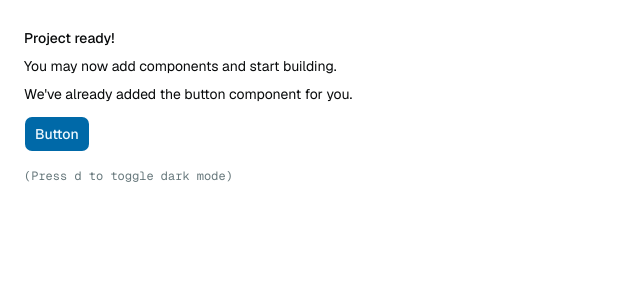
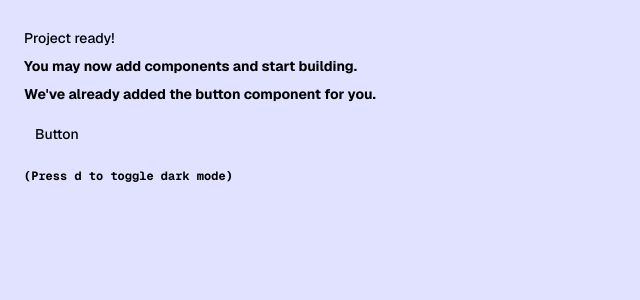
Before and after one commit to Samarinara/thenexlook, a Next.js app: page / in a window 1280 px wide. Shown: the top 300 px of the page, without its empty margins (0-640 px from the left). Built offline with nearby package versions, Linux system fonts and the light colour scheme.

Commit message:
added neobrutalist styling

```diff
--- a/app/globals.css
+++ b/app/globals.css
@@ -1,129 +1,79 @@
 @import "tailwindcss";
 @import "tw-animate-css";
-@import "shadcn/tailwind.css";
 
 @custom-variant dark (&:is(.dark *));
 
-@theme inline {
-    --font-heading: var(--font-sans);
-    --font-sans: var(--font-sans);
-    --color-sidebar-ring: var(--sidebar-ring);
-    --color-sidebar-border: var(--sidebar-border);
-    --color-sidebar-accent-foreground: var(--sidebar-accent-foreground);
-    --color-sidebar-accent: var(--sidebar-accent);
-    --color-sidebar-primary-foreground: var(--sidebar-primary-foreground);
-    --color-sidebar-primary: var(--sidebar-primary);
-    --color-sidebar-foreground: var(--sidebar-foreground);
-    --color-sidebar: var(--sidebar);
-    --color-chart-5: var(--chart-5);
-    --color-chart-4: var(--chart-4);
-    --color-chart-3: var(--chart-3);
-    --color-chart-2: var(--chart-2);
-    --color-chart-1: var(--chart-1);
-    --color-ring: var(--ring);
-    --color-input: var(--input);
-    --color-border: var(--border);
-    --color-destructive: var(--destructive);
-    --color-accent-foreground: var(--accent-foreground);
-    --color-accent: var(--accent);
-    --color-muted-foreground: var(--muted-foreground);
-    --color-muted: var(--muted);
-    --color-secondary-foreground: var(--secondary-foreground);
-    --color-secondary: var(--secondary);
-    --color-primary-foreground: var(--primary-foreground);
-    --color-primary: var(--primary);
-    --color-popover-foreground: var(--popover-foreground);
-    --color-popover: var(--popover);
-    --color-card-foreground: var(--card-foreground);
-    --color-card: var(--card);
-    --color-foreground: var(--foreground);
-    --color-background: var(--background);
-    --radius-sm: calc(var(--radius) * 0.6);
-    --radius-md: calc(var(--radius) * 0.8);
-    --radius-lg: var(--radius);
-    --radius-xl: calc(var(--radius) * 1.4);
-    --radius-2xl: calc(var(--radius) * 1.8);
-    --radius-3xl: calc(var(--radius) * 2.2);
-    --radius-4xl: calc(var(--radius) * 2.6);
-}
-
 :root {
-    --background: oklch(1 0 0);
-    --foreground: oklch(0.148 0.004 228.8);
-    --card: oklch(1 0 0);
-    --card-foreground: oklch(0.148 0.004 228.8);
-    --popover: oklch(1 0 0);
-    --popover-foreground: oklch(0.148 0.004 228.8);
-    --primary: oklch(0.5 0.134 242.749);
-    --primary-foreground: oklch(0.977 0.013 236.62);
-    --secondary: oklch(0.967 0.001 286.375);
-    --secondary-foreground: oklch(0.21 0.006 285.885);
-    --muted: oklch(0.963 0.002 197.1);
-    --muted-foreground: oklch(0.56 0.021 213.5);
-    --accent: oklch(0.963 0.002 197.1);
-    --accent-foreground: oklch(0.218 0.008 223.9);
-    --destructive: oklch(0.577 0.245 27.325);
-    --border: oklch(0.925 0.005 214.3);
-    --input: oklch(0.925 0.005 214.3);
-    --ring: oklch(0.723 0.014 214.4);
-    --chart-1: oklch(0.865 0.127 207.078);
-    --chart-2: oklch(0.715 0.143 215.221);
-    --chart-3: oklch(0.609 0.126 221.723);
-    --chart-4: oklch(0.52 0.105 223.128);
-    --chart-5: oklch(0.45 0.085 224.283);
-    --radius: 0.625rem;
-    --sidebar: oklch(0.987 0.002 197.1);
-    --sidebar-foreground: oklch(0.148 0.004 228.8);
-    --sidebar-primary: oklch(0.588 0.158 241.966);
-    --sidebar-primary-foreground: oklch(0.977 0.013 236.62);
-    --sidebar-accent: oklch(0.963 0.002 197.1);
-    --sidebar-accent-foreground: oklch(0.218 0.008 223.9);
-    --sidebar-border: oklch(0.925 0.005 214.3);
-    --sidebar-ring: oklch(0.723 0.014 214.4);
+  --background: oklch(92.13% 0.0388 282.36);
+  --secondary-background: oklch(100% 0 0);
+  --foreground: oklch(0% 0 0);
+  --main-foreground: oklch(0% 0 0);
+  --main: oklch(66.34% 0.1806 277.2);
+  --border: oklch(0% 0 0);
+  --ring: oklch(0% 0 0);
+  --overlay: oklch(0% 0 0 / 0.8);
+  --shadow: 2px 2px 0px 0px var(--border);
+  --chart-1: #7a83ff;
+  --chart-2: #facc00;
+  --chart-3: #ff4d50;
+  --chart-4: #00d696;
+  --chart-5: #0099ff;
+  --chart-active-dot: #000;
 }
 
 .dark {
-    --background: oklch(0.148 0.004 228.8);
-    --foreground: oklch(0.987 0.002 197.1);
-    --card: oklch(0.218 0.008 223.9);
-    --card-foreground: oklch(0.987 0.002 197.1);
-    --popover: oklch(0.218 0.008 223.9);
-    --popover-foreground: oklch(0.987 0.002 197.1);
-    --primary: oklch(0.443 0.11 240.79);
-    --primary-foreground: oklch(0.977 0.013 236.62);
-    --secondary: oklch(0.274 0.006 286.033);
-    --secondary-foreground: oklch(0.985 0 0);
-    --muted: oklch(0.275 0.011 216.9);
-    --muted-foreground: oklch(0.723 0.014 214.4);
-    --accent: oklch(0.275 0.011 216.9);
-    --accent-foreground: oklch(0.987 0.002 197.1);
-    --destructive: oklch(0.704 0.191 22.216);
-    --border: oklch(1 0 0 / 10%);
-    --input: oklch(1 0 0 / 15%);
-    --ring: oklch(0.56 0.021 213.5);
-    --chart-1: oklch(0.865 0.127 207.078);
-    --chart-2: oklch(0.715 0.143 215.221);
-    --chart-3: oklch(0.609 0.126 221.723);
-    --chart-4: oklch(0.52 0.105 223.128);
-    --chart-5: oklch(0.45 0.085 224.283);
-    --sidebar: oklch(0.218 0.008 223.9);
-    --sidebar-foreground: oklch(0.987 0.002 197.1);
-    --sidebar-primary: oklch(0.685 0.169 237.323);
-    --sidebar-primary-foreground: oklch(0.293 0.066 243.157);
-    --sidebar-accent: oklch(0.275 0.011 216.9);
-    --sidebar-accent-foreground: oklch(0.987 0.002 197.1);
-    --sidebar-border: oklch(1 0 0 / 10%);
-    --sidebar-ring: oklch(0.56 0.021 213.5);
+  --background: oklch(26.58% 0.0737 283.96);
+  --secondary-background: oklch(23.93% 0 0);
+  --foreground: oklch(92.49% 0 0);
+  --main-foreground: oklch(0% 0 0);
+  --main: oklch(66.34% 0.1806 277.2);
+  --border: oklch(0% 0 0);
+  --ring: oklch(100% 0 0);
+  --shadow: 2px 2px 0px 0px var(--border);
+  --chart-1: #7a83ff;
+  --chart-2: #e0b700;
+  --chart-3: #ff6669;
+  --chart-4: #00bd84;
+  --chart-5: #008ae5;
+  --chart-active-dot: #fff;
+}
+
+@theme inline {
+  --color-main: var(--main);
+  --color-background: var(--background);
+  --color-secondary-background: var(--secondary-background);
+  --color-foreground: var(--foreground);
+  --color-main-foreground: var(--main-foreground);
+  --color-border: var(--border);
+  --color-overlay: var(--overlay);
+  --color-ring: var(--ring);
+  --color-chart-1: var(--chart-1);
+  --color-chart-2: var(--chart-2);
+  --color-chart-3: var(--chart-3);
+  --color-chart-4: var(--chart-4);
+  --color-chart-5: var(--chart-5);
+
+  --spacing-boxShadowX: 2px;
+  --spacing-boxShadowY: 2px;
+  --spacing-reverseBoxShadowX: -2px;
+  --spacing-reverseBoxShadowY: -2px;
+  --radius-base: 15px;
+  --shadow-shadow: var(--shadow);
+  --font-weight-base: 700;
+  --font-weight-heading: 900;
 }
 
 @layer base {
-  * {
-    @apply border-border outline-ring/50;
-    }
   body {
-    @apply bg-background text-foreground;
-    }
-  html {
-    @apply font-sans;
-    }
+    @apply font-base bg-background text-foreground;
+  }
+
+  h1,
+  h2,
+  h3,
+  h4,
+  h5,
+  h6 {
+    @apply font-heading;
+  }
 }
```
